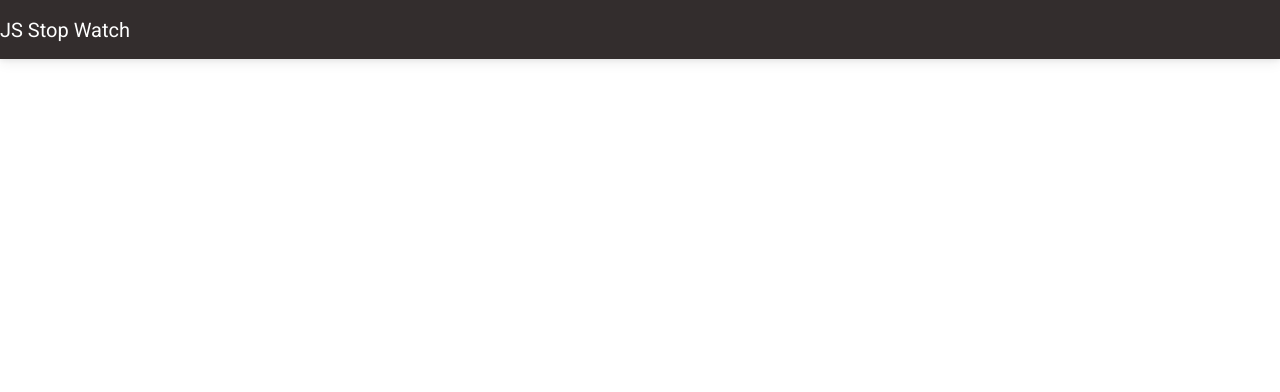
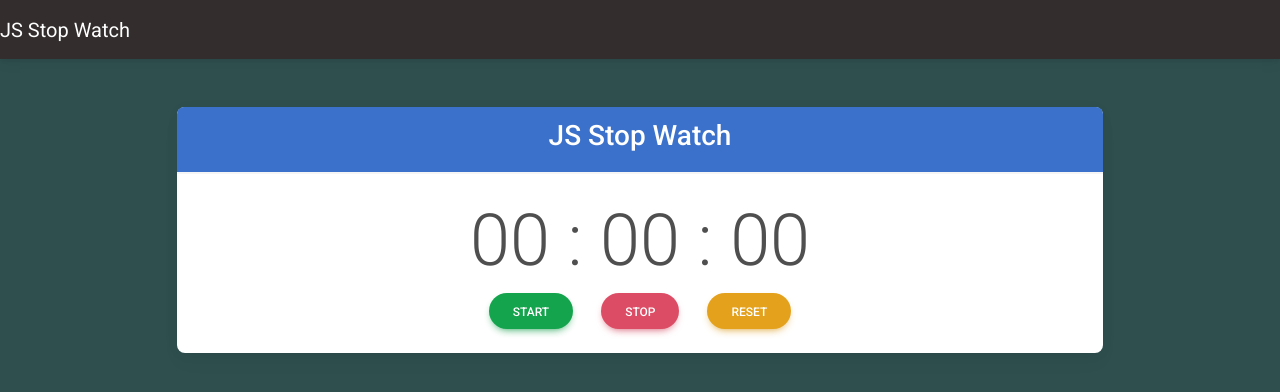
Before and after one commit to srirajkumark/JavaScript, a plain HTML site: page 24_JS_DOM_Stop_Watch/index.html in a window 1280 px wide. Drawn offline with Linux system fonts and the light colour scheme.

Commit message:
HTML Update

```diff
--- a/24_JS_DOM_Stop_Watch/dom.css
+++ b/24_JS_DOM_Stop_Watch/dom.css
@@ -1,4 +1,4 @@
-div{
+/* div{
     background-color: gray;
     color: white;
     text-align: center;
@@ -13,4 +13,12 @@ h1{
 button{
     font-size: 20px;
     padding: 14px 25px;
+} */
+
+body{
+    background-color: darkslategrey !important;
 }
+
+button {
+    border-radius: 45px !important;
+}
--- a/24_JS_DOM_Stop_Watch/index.html
+++ b/24_JS_DOM_Stop_Watch/index.html
@@ -19,6 +19,28 @@
 
     <!-- Stop Watch -->
 
+    <div class="container mt-5">
+        <div class="row">
+            <div class="col-md-10 m-auto">
+                <div class="card">
+                    <div class="card-header bg-primary text-white text-center">
+                        <h3>JS Stop Watch</h3>
+                    </div>
+                    <div class="card-body text-center">
+                        <h1 class="display-2">
+                            <span id="minutes">00</span> :
+                            <span id="seconds">00</span> :
+                            <span id="m-seconds">00</span>
+                        </h1>
+                        <button class="btn btn-success">Start</button>
+                        <button class="btn btn-danger ms-4 me-4">Stop</button>
+                        <button class="btn btn-warning">Reset</button>
+                    </div>
+                </div>
+            </div>
+        </div>
+    </div>
+
     <!-- Bootstrap JS Files -->
     <script src="../BootStrap/js/mdb.es.min.js"></script>
     <script type="text/javascript" src="../BootStrap/js/mdb.umd.min.js"></script>
```
